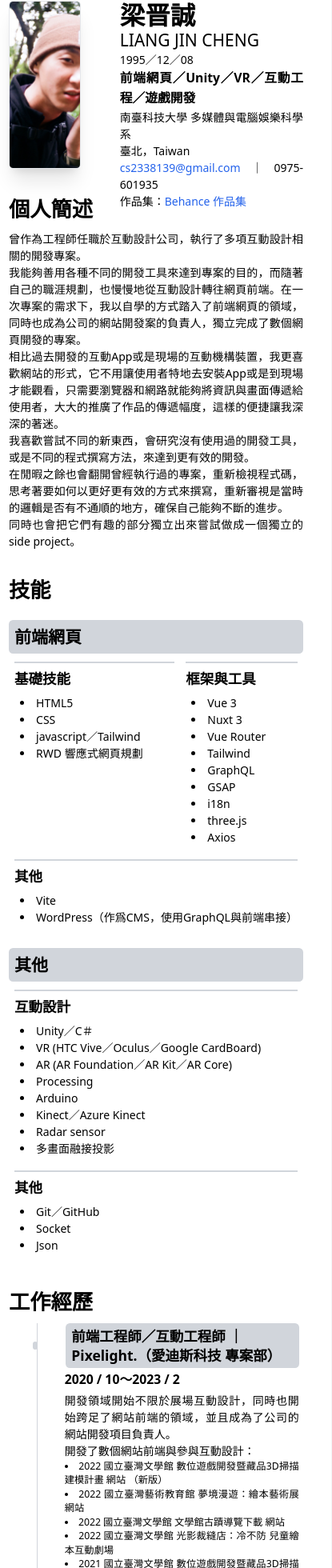
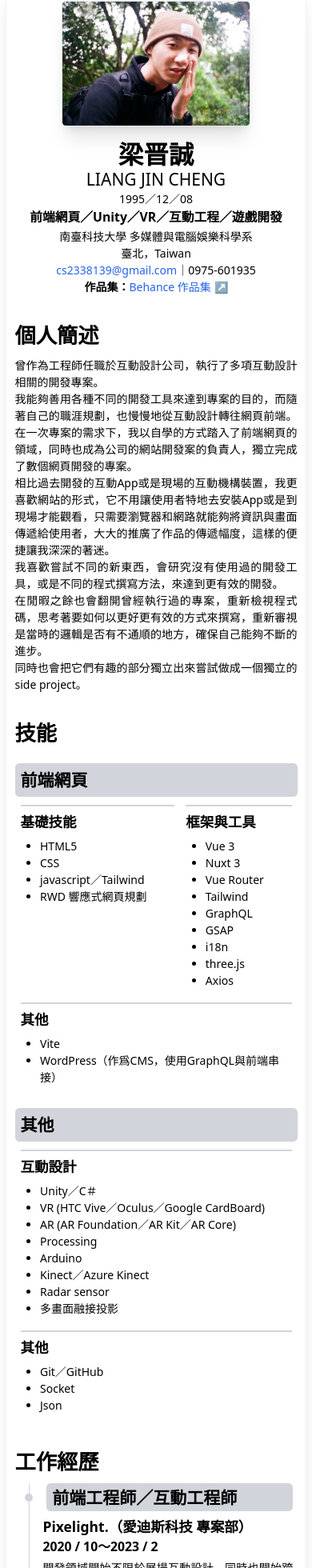
Before and after one commit to cs2338139/Resume, a Vue app: page / in a window 390 px wide. Shown: the part 35-1995 px from the top of the page at 80% size, 415 px wide, since content can reach past the window. Built offline with nearby package versions, Linux system fonts and the light colour scheme.

Commit message:
complate

```diff
--- a/src/components/info.vue
+++ b/src/components/info.vue
@@ -16,34 +16,33 @@ const props = defineProps({
 </script>
 
 <template>
-  <div class="flex justify-between w-full h-60 text-justify">
-    <div class="overflow-hidden flex items-center shadow-xl justify-center rounded-md border w-1/3 h-full mr-14">
+  <div class="flex justify-between w-full h-60 text-justify sm:flex-col sm:h-auto sm:items-center">
+    <div class="overflow-hidden flex items-center shadow-xl justify-center rounded-md border w-1/3 h-full mr-14 sm:w-2/3 sm:mr-0 sm:mb-5">
       <img class="object-cover w-full h-full" :src="img" />
     </div>
-    <div class="grow flex flex-col justify-around">
-      <div>
+    <div class="grow flex flex-col justify-around sm:items-center">
+      <div class="flex flex-col sm:items-center">
         <div class="font-bold text-4xl"><slot name="name" /></div>
         <div class="text-2xl"><slot name="enName" /></div>
         <div><slot name="birthday" /></div>
       </div>
 
-      <div>
+      <div class="flex flex-col sm:items-center">
         <div class="text-lg font-bold mb-0.5"><slot name="skill" /></div>
         <div><slot name="education" /></div>
       </div>
 
-      <div>
+      <div class="flex flex-col sm:items-center">
         <div><slot name="place" /></div>
         <div>
           <a :href="'mailto:' + email" class="link"> <slot name="mail" /> </a>｜<slot name="phone" />
         </div>
         <div>
-          <span>作品集：</span><a :href="portfolio" class="link"><slot name="portfolio" /></a>
+          <span class="font-bold">作品集：</span><a :href="portfolio" target="_blank" class="link"><slot name="portfolio" /></a>
         </div>
       </div>
     </div>
   </div>
 </template>
 
-<style scoped>
-</style>
+<style scoped></style>
--- /dev/null
+++ b/src/components/portfolio.vue
@@ -0,0 +1,16 @@
+<script setup>
+const props = defineProps({
+  link: {
+    type: String,
+    default: "",
+  },
+});
+</script>
+
+<template>
+  <div class="font-bold text-3xl text-center">
+    <a :href="link" target="_blank" class="link before:content-['👉']  before:mr-2"><slot /></a>
+  </div>
+</template>
+
+<style></style>
--- a/src/components/skill-Table-Item.vue
+++ b/src/components/skill-Table-Item.vue
@@ -3,7 +3,7 @@ const props = defineProps({});
 </script>
 
 <template>
-  <li class="ml-8 xl:ml-2 whitespace-nowrap">
+  <li class="ml-2">
     <slot />
   </li>
 </template>
--- a/src/components/skill-Table.vue
+++ b/src/components/skill-Table.vue
@@ -6,7 +6,7 @@ const props = defineProps({});
   <div class="grow px-2 mb-3">
     <hr class="my-2 border border-gray-300">
     <div class="text-xl font-bold mb-2"><slot name="title" /></div>
-    <ul class="flex flex-col list-disc list-inside">
+    <ul class="flex flex-col list-disc pl-5">
       <slot name="content" />
     </ul>
 </div>
--- a/src/components/skill-category.vue
+++ b/src/components/skill-category.vue
@@ -3,7 +3,7 @@ const props = defineProps({});
 </script>
 
 <template>
-  <div class="w-full text-justify mt-5">
+  <div class="w-full mt-5">
     <div class="bg-gray-300 p-2 rounded-md text-2xl font-bold mb-1"><slot name="title" /></div>
     <div class="flex justify-between flex-wrap">
       <slot name="content" />
--- a/src/components/skill.vue
+++ b/src/components/skill.vue
@@ -3,7 +3,7 @@ const props = defineProps({});
 </script>
 
 <template>
-  <div class="w-full text-justify">
+  <div class="w-full">
     <div class="text-3xl font-bold mb-1"><slot name="title" /></div>
     <div class="flex flex-col">
       <slot name="content" />
--- a/src/components/timeline-Item.vue
+++ b/src/components/timeline-Item.vue
@@ -3,18 +3,21 @@ const props = defineProps({});
 </script>
 
 <template>
-  <div class="flex flex-col w-full mb-3 -ml-1.5">
-    <div class="flex items-center mb-0.5">
-      <div class="bg-gray-300 w-3 h-3 rounded-full mr-10"></div>
-      <div class="font-bold text-xl bg-gray-300 px-2 py-1 rounded-md">
-        <span><slot name="position" /></span> ｜ <span><slot name="company" /></span>
+  <div class="flex flex-col w-full mb-3 -ml-1.5 dev-red2">
+    <div class="flex items-center mb-0.5 dev-red2 sm:mb-2">
+      <div class="w-3 h-3 mr-10 bg-gray-300 rounded-full sm:mr-5 dev-red2"></div>
+      <div class="px-2 py-1 text-xl font-bold sm:w-full bg-gray-300 rounded-md sm:text-2xl dev-red2">
+        <div class="inline"><slot name="position" /></div>
+        <span class="sm:hidden">｜</span>
+        <div class="inline sm:hidden"><slot name="company" /></div>
       </div>
     </div>
-    <div class="flex">
-      <div class="mr-10 w-3"></div>
-      <div class="text-justify">
-        <div class="mb-1 font-semibold text-lg"><slot name="time" /></div>
-        <div><slot name="content" /></div>
+    <div class="flex dev-red2">
+      <div class="w-3 mr-10 sm:mr-5 dev-red2"></div>
+      <div class="text-justify dev-red2">
+        <div class="hidden text-xl font-bold sm:block"><slot name="company" /></div>
+        <div class="mb-1 text-lg font-semibold dev-red2"><slot name="time" /></div>
+        <div class="dev-red2"><slot name="content" /></div>
       </div>
     </div>
   </div>
--- a/src/components/timeline.vue
+++ b/src/components/timeline.vue
@@ -6,9 +6,9 @@ const props = defineProps({});
   <div class="w-full">
     <div>
       <div class="text-3xl font-bold mb-3"><slot name="title" /></div>
-      <div class="flex justify-between">
-        <div class="bg-gray-300 w-[1px] ml-10"></div>
-        <div class="grow flex flex-col">
+      <div class="flex justify-between dev-blacks">
+        <div class="bg-gray-300 w-[1px] ml-10 md:ml-5 dev-blacks"></div>
+        <div class="grow flex flex-col dev-blacks">
           <slot name="content" />
         </div>
       </div>
--- a/src/style.css
+++ b/src/style.css
@@ -49,7 +49,7 @@ html {
 
   .wrapInner {
     @apply px-20 py-14;
-    @apply xl:px-10 xl:py-5
+    @apply xl:px-10 xl:py-5 sm:px-3
   }
 
   .link {
--- a/src/views/Home.vue
+++ b/src/views/Home.vue
@@ -7,6 +7,7 @@ import skillTableItem from "../components/skill-Table-Item.vue";
 import introduction from "../components/introduction.vue";
 import timeline from "../components/timeline.vue";
 import timelineItem from "../components/timeline-Item.vue";
+import portfolio from "../components/portfolio.vue";
 import me from "/public/pic.jpeg";
 </script>
 
@@ -22,7 +23,7 @@ import me from "/public/pic.jpeg";
         <template #place>臺北，Taiwan</template>
         <template #mail>cs2338139@gmail.com</template>
         <template #phone>0975-601935</template>
-        <template #portfolio>Behance 作品集</template>
+        <template #portfolio>Behance 作品集 ↗</template>
       </info>
 
       <introduction class="mb-10">
@@ -115,7 +116,7 @@ import me from "/public/pic.jpeg";
             <template #content>
               開發領域開始不限於展場互動設計，同時也開始跨足了網站前端的領域，並且成為了公司的網站開發項目負責人。<br />
               開發了數個網站前端與參與互動設計：<br />
-              <ul class="list-disc list-inside text-sm">
+              <ul class="list-disc text-sm pl-5">
                 <li>2022 國立臺灣文學館 數位遊戲開發暨藏品3D掃描建模計畫 網站 （新版）</li>
                 <li>2022 國立臺灣藝術教育館 夢境漫遊：繪本藝術展 網站</li>
                 <li>2022 國立臺灣文學館 文學館古蹟導覽下載 網站</li>
@@ -125,7 +126,7 @@ import me from "/public/pic.jpeg";
                 <li>2021 桃園安麗空間 紐崔萊全程追朔 顯微鏡機構互動裝置</li>
                 <li>2021 桃園安麗空間 E-Spring 互動投影展示裝置</li>
               </ul>
-              <div class="font-bold mt-1 text-lg"><a href="https://www.behance.net/JinChengLiang" class="link">更多作品連結 →</a></div>
+              <div class="font-bold mt-1 text-lg"><a href="https://www.behance.net/JinChengLiang" target="_blank" class="link">更多作品連結 ↗</a></div>
             </template>
           </timelineItem>
           <timelineItem>
@@ -135,7 +136,7 @@ import me from "/public/pic.jpeg";
             <template #content
               >以Unity為主要開發工具，同時也按需求使用了Arduino與Raspberry Pi等不同的開發工具。<br />
               參與了多項互動開發：<br />
-              <ul class="list-disc list-inside text-sm">
+              <ul class="list-disc text-sm pl-5">
                 <li>2020 國立科學工藝博物館－邁向 AIoT 意象牆</li>
                 <li>2020 國立科學工藝博物館－AI鞋匠</li>
                 <li>2020 昇平戲院 座‧無虛席：昇平戲院 ╳ 臺灣老戲院特展</li>
@@ -162,10 +163,10 @@ import me from "/public/pic.jpeg";
           </timelineItem>
         </template>
       </timeline>
+      <div class="bg-gray-300 my-14 h-[1.5px] w-3/4 mx-auto" />
+      <portfolio link="https://www.behance.net/JinChengLiang"> 作品集 連結</portfolio>
     </div>
   </div>
 </template>
 
-<style scoped>
-
-</style>
+<style scoped></style>
--- a/vite.config.js
+++ b/vite.config.js
@@ -4,4 +4,7 @@ import vue from '@vitejs/plugin-vue'
 // https://vitejs.dev/config/
 export default defineConfig({
   plugins: [vue()],
+  server:{
+    host:'0.0.0.0'
+  }
 })
```
